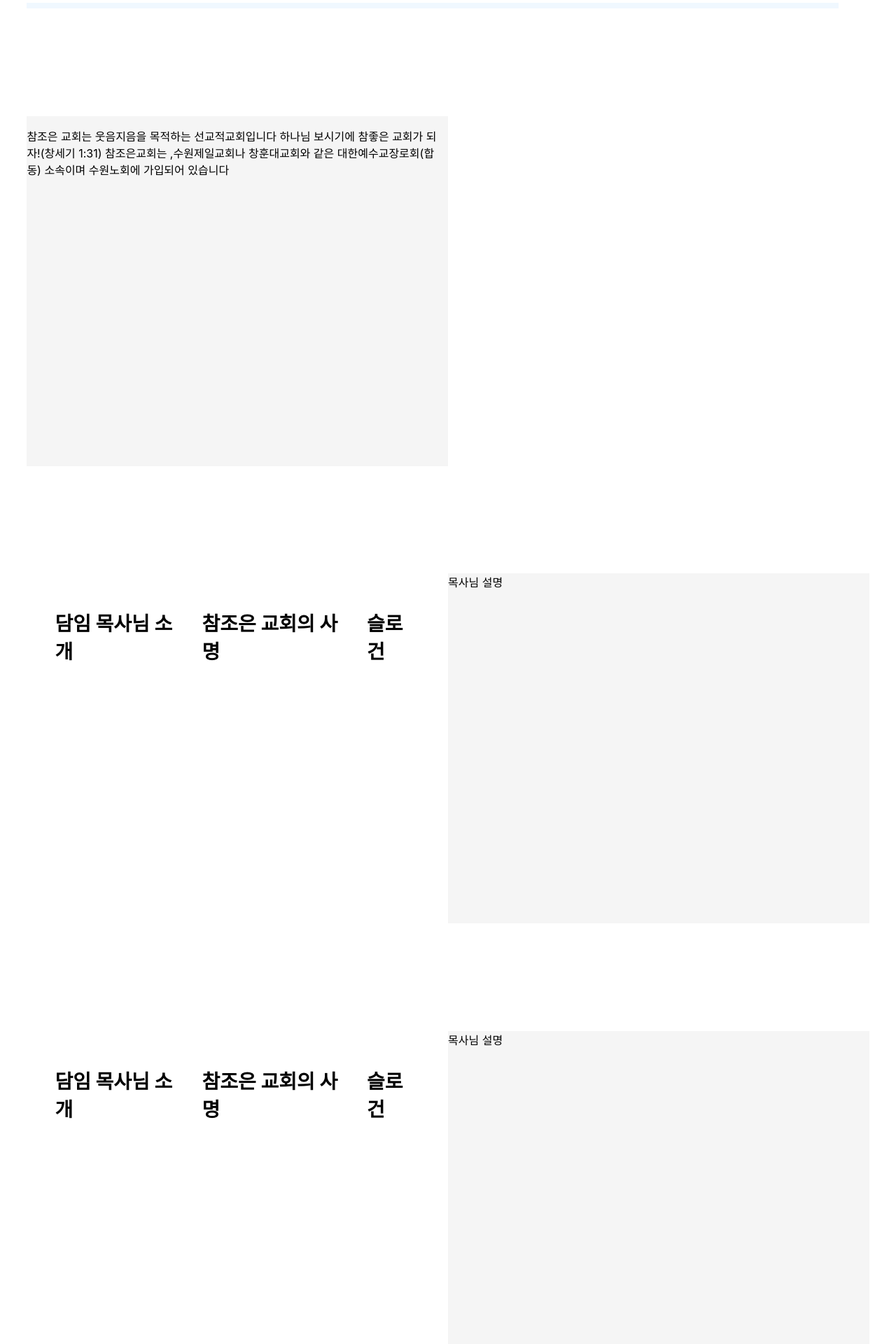
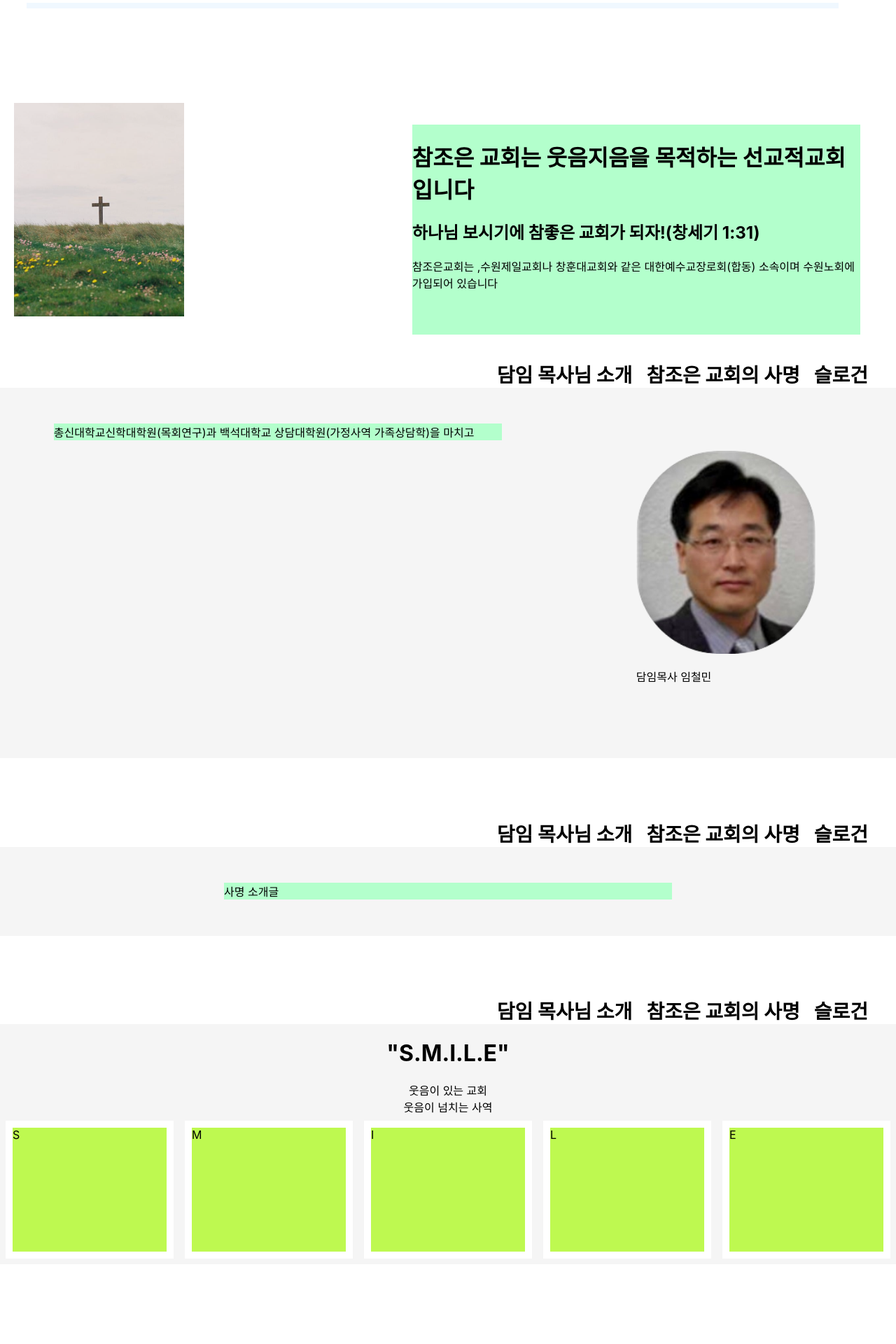
Before and after one commit to lee-yeonwoo/VeryGoodChurch, a React (Create React App) app: page /welcome in a window 1280 px wide. Shown: the part 300-2220 px from the top of the page at 70% size. After the commit the page ends 2170 px from the top, so only its background shows below. Built offline with nearby package versions, Linux system fonts and the light colour scheme.

Commit message:
환영합니다 UI 레이아웃 구성

```diff
--- a/src/components/IntroduceBox.jsx
+++ b/src/components/IntroduceTitle.jsx
@@ -1,10 +1,8 @@
 import styled from "styled-components";
 
 
-const IntroduceBox = () => {
-    const PersonDiscription = " 목사님 설명 "
+const IntroduceTitle = () => {
     return (
-
         <>
         <MiniTitleBoxDiv>
             <MiniMenuListDiv>
@@ -13,21 +11,16 @@ const IntroduceBox = () => {
                 <MiniMenuDiv>슬로건</MiniMenuDiv>
             </MiniMenuListDiv>
         </MiniTitleBoxDiv>
-
-        <FullDiscriptionBox>{PersonDiscription}</FullDiscriptionBox>
         </>
-
-
     );
 };
 
 
 const MiniTitleBoxDiv = styled.div`
 width : 100%;
-  height: 50px;
+height: 50px;
 
 `
-
 const MiniMenuDiv = styled.div`
 display: flex;
   font-size: 20px;
@@ -38,19 +31,12 @@ display: flex;
   cursor: pointer;
 
 `
-
 const MiniMenuListDiv = styled.div`
   display: flex;
   justify-content: flex-end;
   margin: 30px;
   margin-top: 40px;
 `;
-const FullDiscriptionBox = styled.div`
-  width : 100%;
-  height: 500px;
-  background-color : #f5f5f5;
 
 
-`
-
-export default IntroduceBox;
+export default IntroduceTitle;
--- /dev/null
+++ b/src/components/IterationSample.jsx
@@ -0,0 +1,38 @@
+import { useState } from 'react';
+
+const IterationSample = () => {
+    const [names, setNames] = useState([
+        {id : 1, text : '눈사람' },
+        {id : 2, text : '얼음' },
+        {id : 3, text : '눈' },
+        {id : 4, text : '바람' }
+    ]);
+    const [inputText,setInputText] = useState('');
+    const [nextId, setNextId] = useState(5);
+
+    const onChange = e => setInputText(e.target.value);
+    const onClick = () => {
+        const nextNames = names.concat({
+            id : nextId,
+            text : inputText
+        });
+        setNextId(nextId + 1);
+        setNames(nextNames);
+        setInputText('');
+    }
+
+
+
+    const nameList = names.map(name => <li key = {name.id}>{ name.text }</li>)
+
+    return (
+
+        <>
+    <input value={ inputText } onChange = {onChange}/>
+    <button onClick = {onClick}>추가</button>
+    <ul>{nameList}</ul>
+    </>
+    );
+};
+
+export default IterationSample;
--- a/src/pages/Directions.jsx
+++ b/src/pages/Directions.jsx
@@ -1,6 +1,7 @@
 import styled from "styled-components";
 import AppBar from "../components/AppBar";
 import TitleBox from '../components/TitleBox';
+import IterationSample from "../components/IterationSample";
 
 const Directions = () => {
   return (
@@ -9,10 +10,7 @@ const Directions = () => {
       <WrapBox>
       <TitleBox />
       <ContentBoxDiv>
-        <p>찾아오시는 길</p>
-
-
-
+        <IterationSample/>
       </ContentBoxDiv>
 
       </WrapBox>
--- a/src/pages/Welcome.jsx
+++ b/src/pages/Welcome.jsx
@@ -1,58 +1,189 @@
-import styled from "styled-components";
+import Styled from "styled-components";
 import AppBar from '../components/AppBar';
 import TitleBox from '../components/TitleBox';
-import IntroduceBox from "../components/IntroduceBox";
+import IntroduceTitle from "../components/IntroduceTitle";
+import churchImg from "../sample.png";
+import Profile from "../profile.png";
 
 const Welcome = () => {
-  const ChurchDiscription = "참조은 교회는 웃음지음을 목적하는 선교적교회입니다 하나님 보시기에 참좋은 교회가 되자!(창세기 1:31) 참조은교회는 ,수원제일교회나 창훈대교회와 같은 대한예수교장로회(합동) 소속이며 수원노회에 가입되어 있습니다"
-  // const MissionDiscription = " 사명 설명 "
-  // const SloganDiscription = "슬로건이미지"
+  const ChurchMainDiscription = "참조은 교회는 웃음지음을 목적하는 선교적교회입니다"
+  const BibleDiscription = "하나님 보시기에 참좋은 교회가 되자!(창세기 1:31)"
+  const SubDisctiption = "참조은교회는 ,수원제일교회나 창훈대교회와 같은 대한예수교장로회(합동) 소속이며 수원노회에 가입되어 있습니다"
+  const PersonDiscription = "총신대학교신학대학원(목회연구)과 백석대학교 상담대학원(가정사역 가족상담학)을 마치고 "
+  const MissionDiscription = "사명 소개글"
+  const SloganTitle = "S.M.I.L.E"
     return (
         <>
         <AppBar />
         <WrapBox>
      <TitleBox />
-     <ContentBoxDiv>
+
+
+     {/* 교회설명 */}
+     <ChurchContentBoxDiv>
+     <ImageBox>
+     <ChurchImg src = {churchImg} alt="church"/>
+     </ImageBox>
       <DiscriptionBox>
-<p>{ChurchDiscription}</p>
+<h1>{ChurchMainDiscription}</h1>
+<h2>{BibleDiscription}</h2>
+<p>{SubDisctiption}</p>
       </DiscriptionBox>
-{/* <ImageBox></ImageBox> */}
-     </ContentBoxDiv>
+
+     </ChurchContentBoxDiv>
+
+
+
+
+{/* 담임 목사님 소개 */}
 <ContentBoxDiv>
-  <IntroduceBox />
-</ContentBoxDiv>
-<ContentBoxDiv>
-  <IntroduceBox />
-</ContentBoxDiv>
-<ContentBoxDiv>
-  <IntroduceBox />
+  <IntroduceTitle />
+  <FullDiscriptionBox>
+    <DiscriptionBox>{PersonDiscription}</DiscriptionBox>
+    <ProfileBox>
+    <ProfileImg src = {Profile} alt="church"/>
+    <p>담임목사 임철민</p>
+    </ProfileBox>
+
+  </FullDiscriptionBox>
+
 </ContentBoxDiv>
 
 
+{/* 참조은 교회의 사명 */}
+<ContentBoxDiv>
+  <IntroduceTitle />
+  <FullDiscriptionBox>
+    <DiscriptionBox>{MissionDiscription}</DiscriptionBox>
+    </FullDiscriptionBox>
+</ContentBoxDiv>
+
+{/* 슬로건 */}
+<ContentBoxDiv>
+  <IntroduceTitle />
+  <FullDiscriptionBox>
+    <h1>"{SloganTitle}"</h1>
+    </FullDiscriptionBox>
+    <SubSlogan>웃음이 있는 교회</SubSlogan>
+    <SubSlogan>웃음이 넘치는 사역</SubSlogan>
+  <CardBoxList>
+  <CardBox>
+    <Card>S</Card>
+    </CardBox>
+    <CardBox>
+    <Card>M</Card>
+    </CardBox>
+    <CardBox>
+    <Card>I</Card>
+    </CardBox>
+    <CardBox>
+    <Card>L</Card>
+    </CardBox>
+    <CardBox>
+    <Card>E</Card>
+    </CardBox>
+
+
+
+  </CardBoxList>
+
+</ContentBoxDiv>
         </WrapBox>
       </>
     );
   };
 
-  const WrapBox = styled.div`
+  const WrapBox = Styled.div`
   width: 100%;
   padding-top: 100px;
   overflow-x: hidden;
 `;
+const ChurchContentBoxDiv = Styled.div`
+    margin-top: 6%;
+    margin-bottom: 5%;
+    height: 300px;
+    display: flex;
+    justify-content: space-between;
+
+`;
+
+const ContentBoxDiv = Styled.div`
+    margin-top: 6%;
+    margin-bottom: 5%;
+
+`;
+
+const DiscriptionBox = Styled.div`
+  width : 50%;
+  height: 100%;
+  background-color : #b3ffcc;
+  margin: 4%;
+
+`
 
 
-const ContentBoxDiv = styled.div`
-margin-top: 6%;
-    margin-bottom: 5%;
-    padding: 3%;
-    display: flex;
-    /* justify-content: flex-end; */
+const ImageBox = Styled.div`
+    width:243px;
+    height: 305px;
+    margin: 10px;
+    padding: 10px;
+
 `;
 
-const DiscriptionBox = styled.div`
-  width : 50%;
-  height: 500px;
+const FullDiscriptionBox = Styled.div`
+  display : flex;
+  justify-content: space-around;
+  width : 100%;
   background-color : #f5f5f5;
+`
+const SubSlogan = Styled.div`
+  display : flex;
+  justify-content: space-around;
+  width : 100%;
+  background-color : #f5f5f5;
+`
+const ProfileBox = Styled.div`
+    width: 20%;
+    height: 50%;
+    padding: 4%;
+    margin: 3%;
+
+`
+const ChurchImg = Styled.img`
+  width:100%;
+  height:100%;
+
+`;
+
+const ProfileImg = Styled.img`
+  width:100%;
+  height:100%;
+
+`;
+
+const CardBox = Styled.div`
+  width:243px;
+  height:177px;
+  background: #ffffff;
+  margin:8px;
+  padding: 10px;
+
+`
+
+const Card = Styled.div`
+  width:100%;
+  height:100%;
+  background:#bef950
+
+`;
+
+const CardBoxList = Styled.div`
+display: flex;
+  flex-direction: row;
+  justify-content: center; /* 아이템을 수평 중앙으로 정렬 */
+  align-items: center; /* 아이템을 수직 중앙으로 정렬 */
+  background-color: #f5f5f5
+
 `
 
   export default Welcome;
```
Also changed, not shown: src/profile.png (added), src/sample.png (added).
